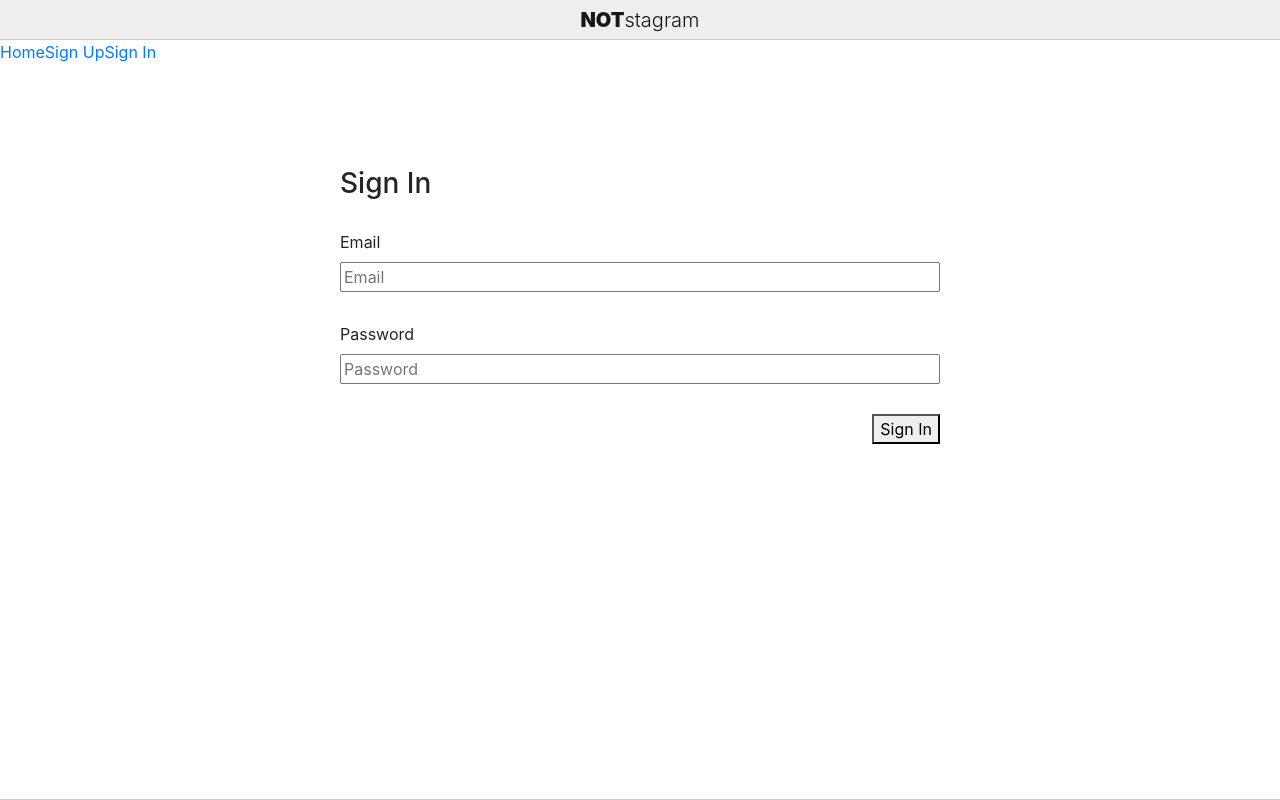
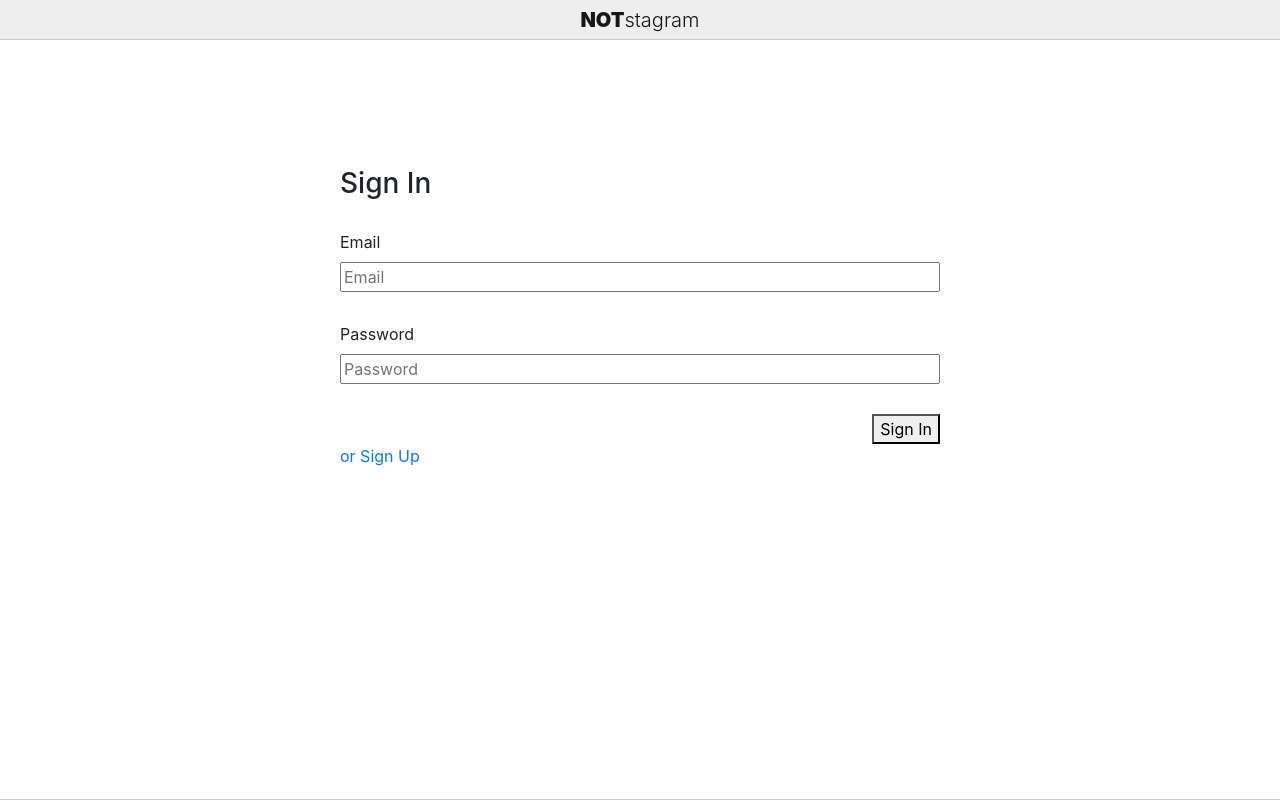
Before and after one commit to oliversablove/Instagram-Clone-Front-End, a React app: page /#/sign-in in a window 1280 px wide. Built offline with nearby package versions, Linux system fonts and the light colour scheme.

Commit message:
Update Auth Links and Buttons
-Made sign-in landing page with or sign up option - removed nav items.
-Made sign-up have or sign in option.
-Made logo go to /sign-in if not logged in and / if logged in.
-removed logged in nav items except sign out for dev purposes.

```diff
--- a/src/auth/components/SignIn.js
+++ b/src/auth/components/SignIn.js
@@ -1,5 +1,5 @@
 import React, { Component } from 'react'
-import { withRouter } from 'react-router-dom'
+import { Link, withRouter } from 'react-router-dom'
 
 import { signIn } from '../api'
 import messages from '../messages'
@@ -59,6 +59,9 @@ class SignIn extends Component {
           onChange={this.handleChange}
         />
         <button type="submit">Sign In</button>
+        <p>
+          <Link to="/sign-up">or Sign Up</Link>
+        </p>
       </form>
     )
   }
--- a/src/auth/components/SignOut.js
+++ b/src/auth/components/SignOut.js
@@ -10,7 +10,7 @@ class SignOut extends Component {
 
     signOut(user)
       .finally(() => alert(messages.signOutSuccess, 'success'))
-      .finally(() => history.push('/'))
+      .finally(() => history.push('/sign-in'))
       .finally(() => clearUser())
   }
 
--- a/src/auth/components/SignUp.js
+++ b/src/auth/components/SignUp.js
@@ -1,5 +1,5 @@
 import React, { Component } from 'react'
-import { withRouter } from 'react-router-dom'
+import { Link, withRouter } from 'react-router-dom'
 
 import { signUp, signIn } from '../api'
 import messages from '../messages'
@@ -72,6 +72,9 @@ class SignUp extends Component {
           onChange={this.handleChange}
         />
         <button type="submit">Sign Up</button>
+        <p>
+          <Link to="/sign-in">or Sign In</Link>
+        </p>
       </form>
     )
   }
--- a/src/components/header/Header.js
+++ b/src/components/header/Header.js
@@ -1,35 +1,38 @@
-import React from 'react'
+import React, { Fragment } from 'react'
 import { Link } from 'react-router-dom'
 
 import './Header.scss'
 
-const authenticatedOptions = (
-  <React.Fragment>
-    <Link to="/change-password">Change Password</Link>
-    <Link to="/sign-out">Sign Out</Link>
-  </React.Fragment>
+// switch link from sign-in to current non-user page (either sign-up or sign-in)
+const notSignedInLogo = (
+  <Fragment>
+    <Link className="title" to="/sign-in">
+      <span>NOT</span>stagram
+    </Link>
+  </Fragment>
 )
 
-const unauthenticatedOptions = (
-  <React.Fragment>
-    <Link to="/sign-up">Sign Up</Link>
-    <Link to="/sign-in">Sign In</Link>
-  </React.Fragment>
+const signedInLogo = (
+  <Fragment>
+    <Link className="title" to="/">
+      <span>NOT</span>stagram
+    </Link>
+  </Fragment>
 )
 
-const alwaysOptions = (
-  <React.Fragment>
-    <Link to="/">Home</Link>
-  </React.Fragment>
+const signOut = (
+  <Fragment>
+    <Link to="/sign-out">Sign Out</Link>
+  </Fragment>
 )
 
 const Header = ({ user }) => (
   <header className="main-header">
-    <h1 className="title"><span>NOT</span>stagram</h1>
+    <h1 className="title">
+      { user ? signedInLogo : notSignedInLogo }
+    </h1>
     <nav>
-      { alwaysOptions }
-      { user && <span>Welcome, {user.email}</span>}
-      { user ? authenticatedOptions : unauthenticatedOptions }
+      { user ? signOut : '' }
     </nav>
   </header>
 )
--- a/src/components/header/Header.scss
+++ b/src/components/header/Header.scss
@@ -61,7 +61,7 @@
   border-bottom: 1px solid #CCC;
 }
 
-.main-header > h1 {
+.title {
   margin: 0;
   padding: 0;
   color: #171717;
@@ -71,6 +71,17 @@
   line-height: 40px;
 }
 
-.main-header > h1 > span {
+.title:hover {
+  margin: 0;
+  padding: 0;
+  color: #171717;
+  font-size: 20px;
+  text-align: center;
+  font-weight: 300;
+  line-height: 40px;
+  text-decoration: none;
+}
+
+.title > span {
   font-weight: 900!important;
 }
```
